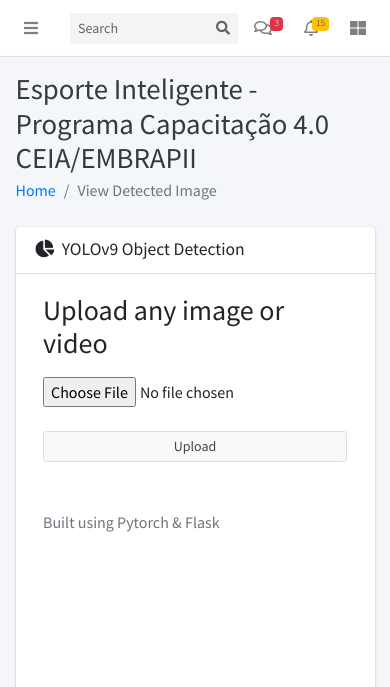
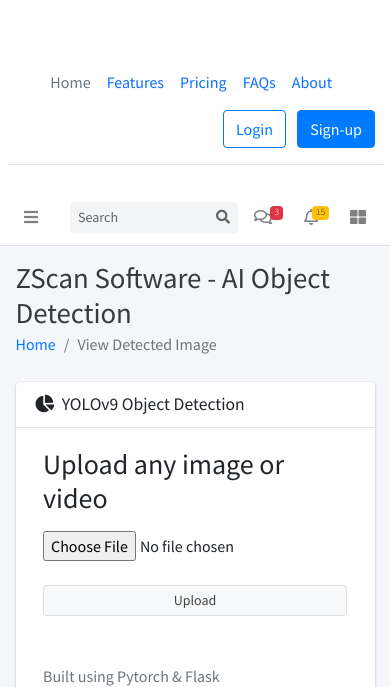
Before and after one commit to Luiz-Torminn/api_yolo_modified, a Flask app: page / in a window 390 px wide. Shown: the top 687 px of the page. Run offline with Flask 3, Linux system fonts and the light colour scheme; parts of the project's set-up code (start-up, migrations or seed data) failed here and were passed over; some libraries are stand-ins or nearby versions.

Commit message:
new commit

```diff
--- a/main.py
+++ b/main.py
@@ -2,7 +2,6 @@
 
 import os
 import cv2
-import time
 from pathlib import Path
 from werkzeug.utils import send_from_directory
 from flask import Flask, render_template, request, Response, redirect, url_for
@@ -34,6 +33,9 @@
         if not video_writer.isOpened():
             print(f"Error: Could not open VideoWriter with output path: {output_path}")
             continue
+
+        else:
+            break
 
     while capture.isOpened():
         ret, frame = capture.read()
@@ -81,12 +83,12 @@
             elif files.filename.endswith('.mp4'):
                 video_path = filepath
                 print(video_path)
-                # processed_video_path = video_inference(video_path, model)
+                processed_video_path = video_inference(video_path, model)
                 video_inference(video_path, model)
 
                 print("\nFinished video processing...\n")
 
-                # return redirect(url_for('download_file', filename=os.path.basename(processed_video_path)))
+                return redirect(url_for('download_file', filename=os.path.basename(processed_video_path)))
 
     # folder_path = 'runs/detect'
     # subfolders = [f for f in os.listdir(folder_path) if os.path.isdir(os.path.join(folder_path, f))]
@@ -96,9 +98,10 @@
 
 
 # function to display the detected objects video on html page
-# @app.route("/download/<filename>")
-# def download_file(filename):
-#     return send_from_directory(directory="runs/detect", filename=filename)
+@app.route("/download/<filename>")
+def download_file(filename):
+    environ = request.environ
+    return send_from_directory(directory="runs/detect", path=filename, environ=environ)
 
 @app.route("/video_feed")
 def video_feed():
--- a/templates/base.html
+++ b/templates/base.html
@@ -1,40 +1,80 @@
 <!DOCTYPE html>
 <html lang="en">
   <head>
-  <meta charset="utf-8">
-  <meta name="viewport" content="width=device-width, initial-scale=1">
-<!--   <link rel="icon" href="/static/assets/favicon.ico" type="image/x-icon"> -->
+    <meta charset="utf-8" />
+    <meta name="viewport" content="width=device-width, initial-scale=1" />
 
+    <link
+      href="https://cdn.jsdelivr.net/npm/bootstrap@5.3.3/dist/css/bootstrap.min.css"
+      rel="stylesheet"
+      integrity="sha384-QWTKZyjpPEjISv5WaRU9OFeRpok6YctnYmDr5pNlyT2bRjXh0JMhjY6hW+ALEwIH"
+      crossorigin="anonymous"
+    />
 
-  <title>
-    Flask - {% block title %}{% endblock %} | Aarohi
-  </title>
+    <title>Flask - {% block title %}{% endblock %} | Aarohi</title>
 
     {% block stylesheets %}{% endblock stylesheets %}
+  </head>
+  <header>
+    <div class="container">
+      <header
+        class="d-flex flex-wrap align-items-center justify-content-center justify-content-md-between py-3 mb-4 border-bottom"
+      >
+        <div class="col-md-3 mb-2 mb-md-0">
+          <a
+            href="/"
+            class="d-inline-flex link-body-emphasis text-decoration-none"
+          >
+            <svg
+              class="bi"
+              width="40"
+              height="32"
+              role="img"
+              aria-label="Bootstrap"
+            >
+              <use xlink:href="#bootstrap" />
+            </svg>
+          </a>
+        </div>
 
-</head>
+        <ul class="nav col-12 col-md-auto mb-2 justify-content-center mb-md-0">
+          <li><a href="#" class="nav-link px-2 link-secondary">Home</a></li>
+          <li><a href="#" class="nav-link px-2">Features</a></li>
+          <li><a href="#" class="nav-link px-2">Pricing</a></li>
+          <li><a href="#" class="nav-link px-2">FAQs</a></li>
+          <li><a href="#" class="nav-link px-2">About</a></li>
+        </ul>
+
+        <div class="col-md-3 text-end">
+          <button type="button" class="btn btn-outline-primary me-2">
+            Login
+          </button>
+          <button type="button" class="btn btn-primary">Sign-up</button>
+        </div>
+      </header>
+    </div>
+  </header>
+
   <body class="hold-transition {% block body_class %}{% endblock body_class %}">
     <div class="wrapper">
-
-    {% include 'navigation.html' %}
-
-    {% include 'sidebar.html' %}
-
-    {% block content %}{% endblock content %}
-
-    {% include 'footer.html' %}
+      {% include 'navigation.html' %} {% include 'sidebar.html' %} {% block
+      content %}{% endblock content %} {% include 'footer.html' %}
 
       <!-- Control Sidebar -->
       <aside class="control-sidebar control-sidebar-dark">
         <!-- Control sidebar content goes here -->
       </aside>
       <!-- /.control-sidebar -->
-
     </div>
     <!-- ./wrapper -->
 
     <!-- Specific Page JS goes HERE  -->
     {% block javascripts %}{% endblock javascripts %}
 
+    <script
+      src="https://cdn.jsdelivr.net/npm/bootstrap@5.3.3/dist/js/bootstrap.bundle.min.js"
+      integrity="sha384-YvpcrYf0tY3lHB60NNkmXc5s9fDVZLESaAA55NDzOxhy9GkcIdslK1eN7N6jIeHz"
+      crossorigin="anonymous"
+    ></script>
   </body>
 </html>
--- a/templates/footer.html
+++ b/templates/footer.html
@@ -1,8 +1,10 @@
-  <!-- /.content-wrapper -->
-  <footer class="main-footer">
-    &copy; <a target="_blank" rel="noopener noreferrer" href="#">Vilmar Prestes</a>
-    - coded by <a target="_blank" rel="noopener noreferrer" href="#">Aarohi Singla</a>
-    - adpted by <a target="_blank" rel="noopener noreferrer" href="#">Vilmar Prestes</a>
-    <div class="float-right d-none d-sm-inline-block">
-    </div>
-  </footer>
+<!-- /.content-wrapper -->
+<footer class="main-footer">
+  &copy;
+  <a target="_blank" rel="noopener noreferrer" href="#">Vilmar Prestes</a> -
+  coded by
+  <a target="_blank" rel="noopener noreferrer" href="#">Aarohi Singla</a> -
+  adapted by
+  <a target="_blank" rel="noopener noreferrer" href="#">Vilmar Prestes</a>
+  <div class="float-right d-none d-sm-inline-block"></div>
+</footer>
--- a/templates/index.html
+++ b/templates/index.html
@@ -40,7 +40,7 @@
       <div class="container-fluid">
         <div class="row mb-2">
           <div class="col-sm-6">
-            <h1 class="m-0 text-dark">Esporte Inteligente - Programa Capacitação 4.0 CEIA/EMBRAPII</h1>
+            <h1 class="m-0 text-dark">ZScan Software - AI Object Detection</h1>
           </div><!-- /.col -->
           <div class="col-sm-6">
             <ol class="breadcrumb float-sm-right">
--- a/templates/sidebar.html
+++ b/templates/sidebar.html
@@ -11,7 +11,7 @@
       <!-- Sidebar user panel (optional) -->
       <div class="user-panel mt-3 pb-3 mb-3 d-flex">
         <div class="image">
-          <img src="/static/assets/person.png" class="img-circle elevation-2" alt="User Image">
+          <img src="/static/assets/logo-zscan.png" class="img-circle elevation-2" alt="User Image">
         </div>
 
       </div>
```
Also changed, not shown: updated_templates/base.html (added, +28 -0 lines), updated_templates/index.html (added, +10 -0 lines), static/assets/logo-zscan.png (added), static/assets/person.png (deleted). Lines whose indentation alone changed are shown as unchanged.
